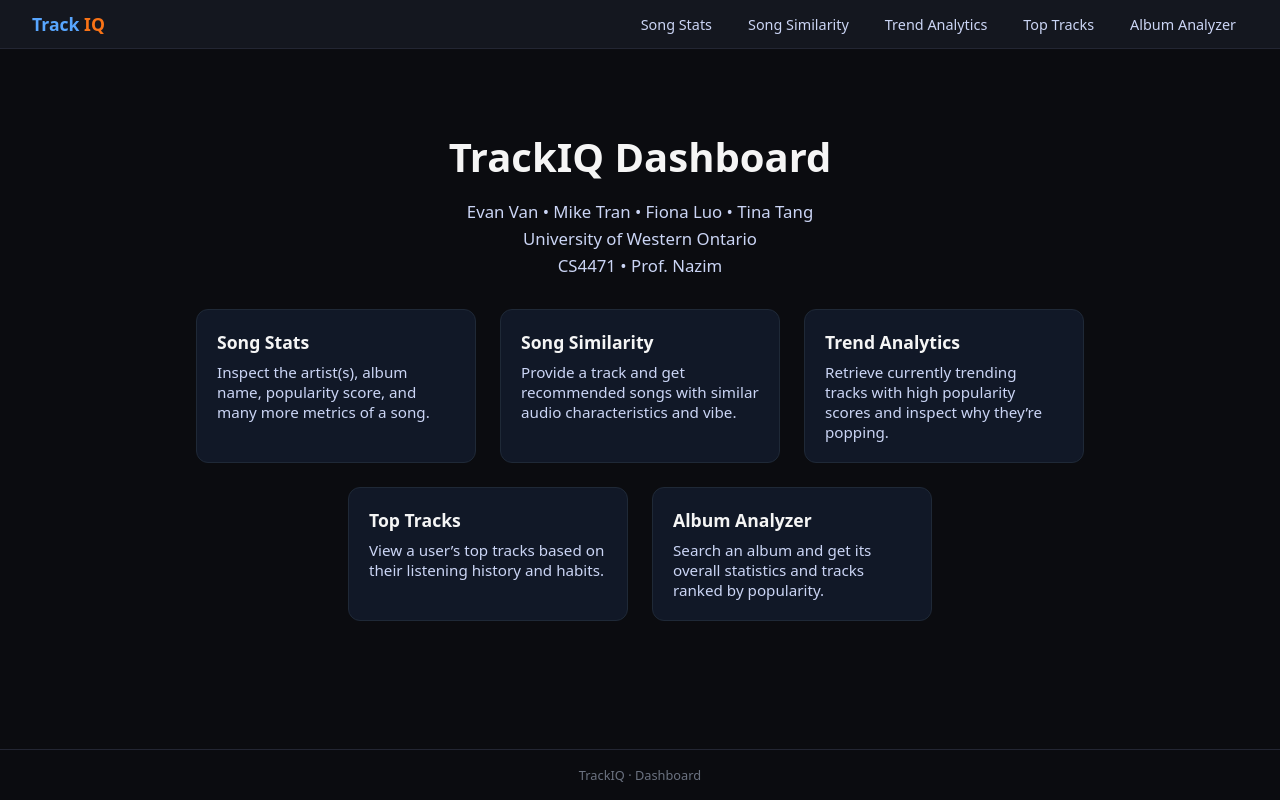
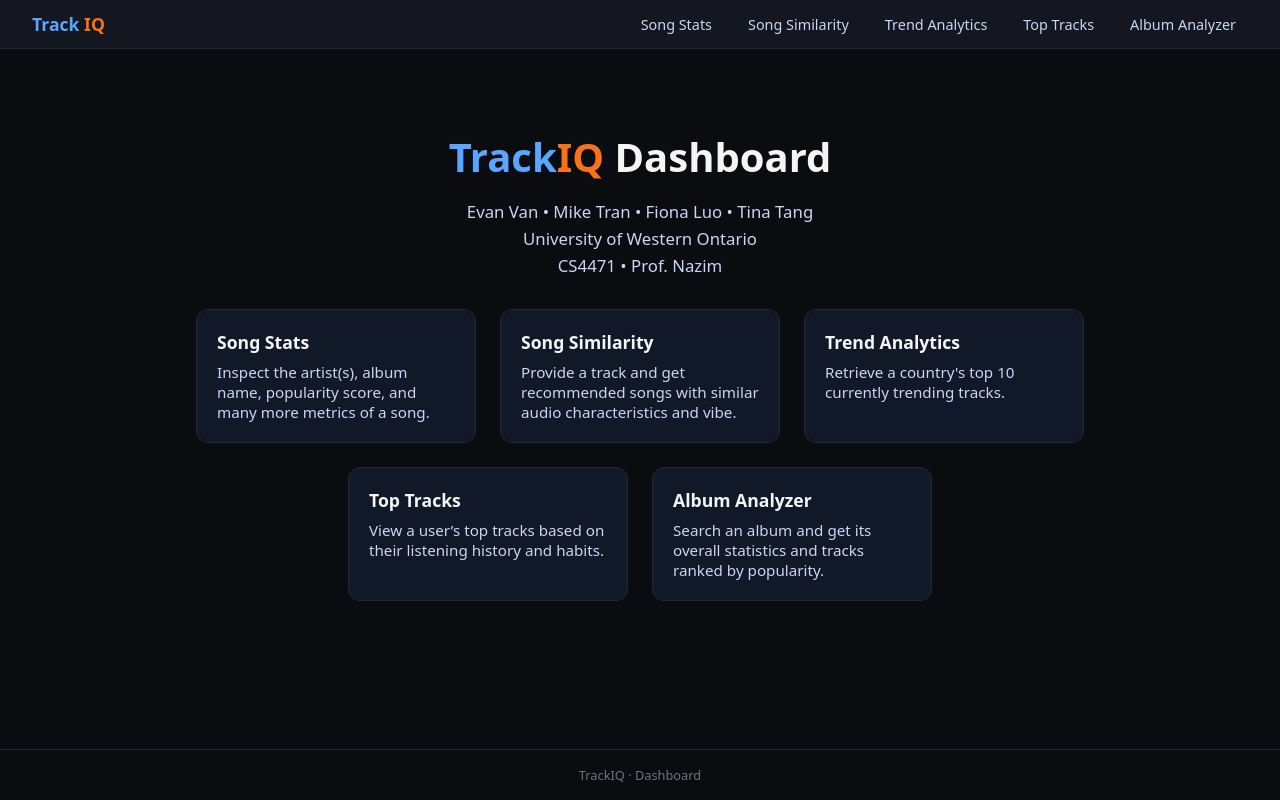
Before and after one commit to evan-van04/spotify-microservices, a website: page public/index.html in a window 1280 px wide. Drawn offline with Linux system fonts and the light colour scheme.

Commit message:
color update

```diff
--- a/public/index.html
+++ b/public/index.html
@@ -25,8 +25,8 @@
   <main>
     <!-- SINGLE hero block -->
     <section class="hero">
-      <h1 class="hero-title">
-        <span class="hero-track">Track</span><span class="hero-iq">IQ</span> Dashboard
+      <h1 class="page-title dashboard-title">
+        <span class="dash-track">Track</span><span class="dash-iq">IQ</span> Dashboard
       </h1>
 
       <div class="hero-meta">
@@ -57,8 +57,7 @@
       <div class="card dashboard-card">
         <h2>Trend Analytics</h2>
         <p>
-          Retrieve currently trending tracks with high popularity scores and inspect why
-          they’re popping.
+          Retrieve a country's top 10 currently trending tracks.
         </p>
       </div>
 
--- a/public/styles.css
+++ b/public/styles.css
@@ -158,6 +158,21 @@ main {
   font-size: 0.98rem;
   color: #cbd5f5;
   margin-bottom: 2rem;
+}
+
+/* Dashboard title color treatment */
+.dashboard-title {
+  text-align: center;
+}
+
+.dashboard-title .dash-track {
+  color: #58a6ff; /* Same blue as navbar brand */
+  font-weight: 700;
+}
+
+.dashboard-title .dash-iq {
+  color: #f97316; /* Same orange as navbar brand */
+  font-weight: 700;
 }
 
 /* ============== */
```
